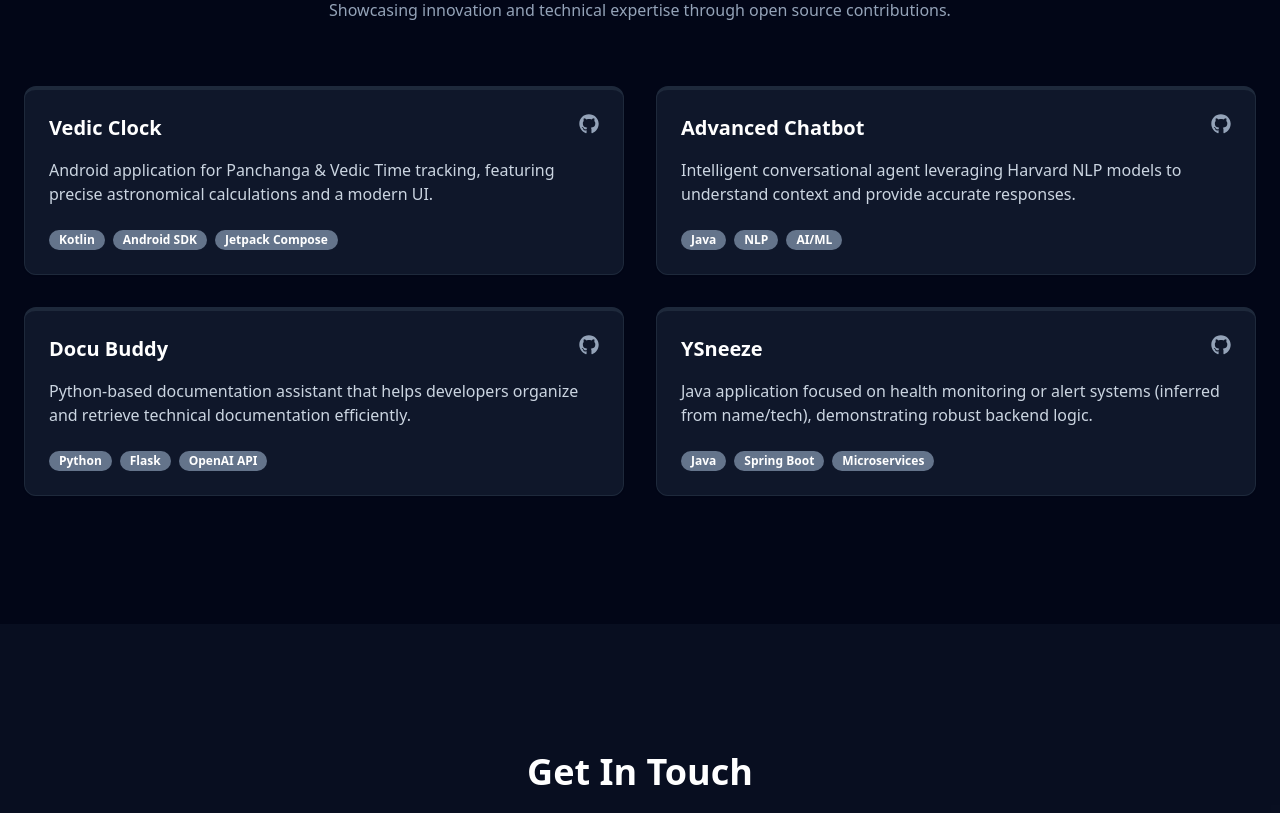
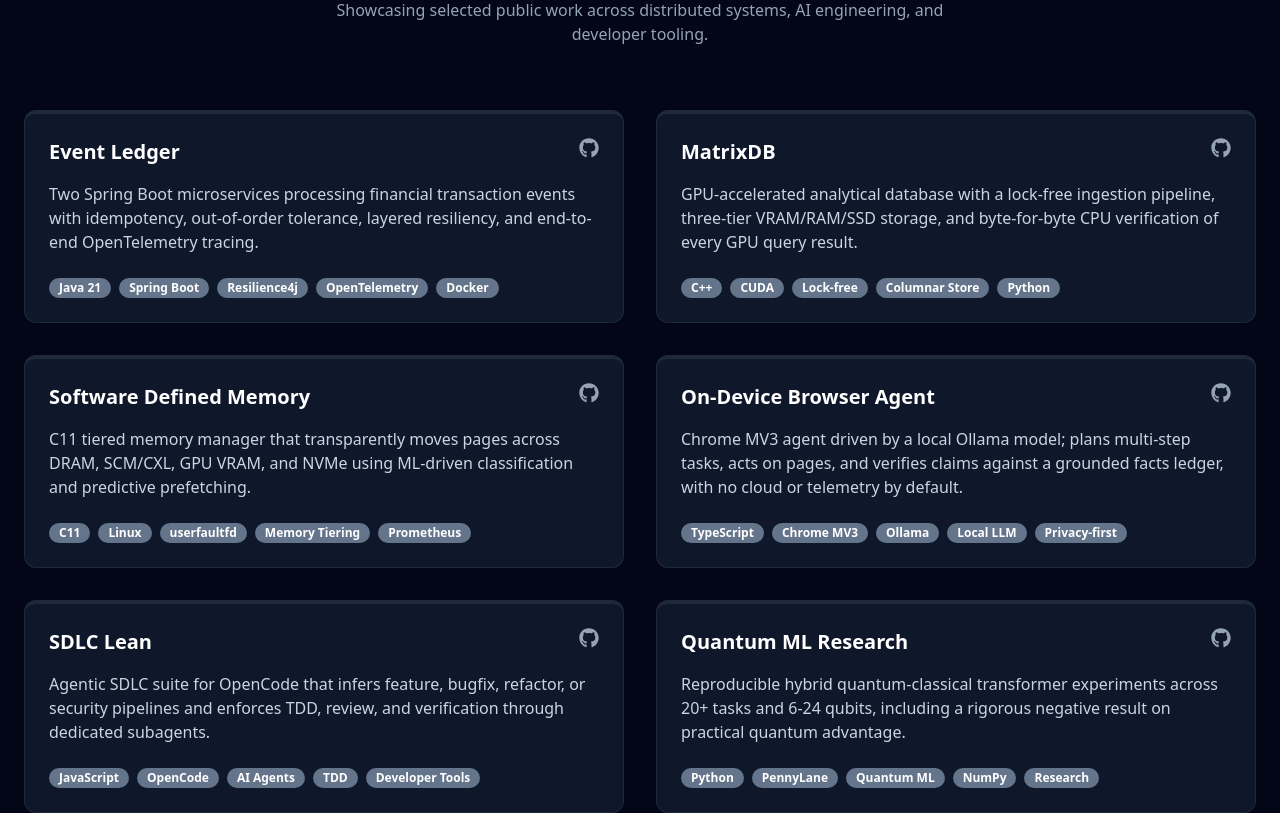
Before and after one commit to saikrishnajava/portfolio, a React (Vite) app: page / in a window 1280 px wide. Shown: the part 5800-6613 px from the top of the page. Built offline with nearby package versions, Linux system fonts and the light colour scheme.

Commit message:
content: feature public repos from both GitHub accounts

```diff
--- a/src/data/projects.json
+++ b/src/data/projects.json
@@ -1,26 +1,38 @@
 [
   {
-    "title": "Vedic Clock",
-    "description": "Android application for Panchanga & Vedic Time tracking, featuring precise astronomical calculations and a modern UI.",
-    "tech": ["Kotlin", "Android SDK", "Jetpack Compose"],
-    "link": "https://github.com/saikrishnajava/vedic-clock"
+    "title": "Event Ledger",
+    "description": "Two Spring Boot microservices processing financial transaction events with idempotency, out-of-order tolerance, layered resiliency, and end-to-end OpenTelemetry tracing.",
+    "tech": ["Java 21", "Spring Boot", "Resilience4j", "OpenTelemetry", "Docker"],
+    "link": "https://github.com/saikrishnajava/event-ledger"
   },
   {
-    "title": "Advanced Chatbot",
-    "description": "Intelligent conversational agent leveraging Harvard NLP models to understand context and provide accurate responses.",
-    "tech": ["Java", "NLP", "AI/ML"],
-    "link": "https://github.com/saikrishnajava/advanced-chatbot"
+    "title": "MatrixDB",
+    "description": "GPU-accelerated analytical database with a lock-free ingestion pipeline, three-tier VRAM/RAM/SSD storage, and byte-for-byte CPU verification of every GPU query result.",
+    "tech": ["C++", "CUDA", "Lock-free", "Columnar Store", "Python"],
+    "link": "https://github.com/garikipatisai-code/matrixdb"
   },
   {
-    "title": "Docu Buddy",
-    "description": "Python-based documentation assistant that helps developers organize and retrieve technical documentation efficiently.",
-    "tech": ["Python", "Flask", "OpenAI API"],
-    "link": "https://github.com/saikrishnajava/docu_buddy"
+    "title": "Software Defined Memory",
+    "description": "C11 tiered memory manager that transparently moves pages across DRAM, SCM/CXL, GPU VRAM, and NVMe using ML-driven classification and predictive prefetching.",
+    "tech": ["C11", "Linux", "userfaultfd", "Memory Tiering", "Prometheus"],
+    "link": "https://github.com/saikrishnajava/SDM"
   },
   {
-    "title": "YSneeze",
-    "description": "Java application focused on health monitoring or alert systems (inferred from name/tech), demonstrating robust backend logic.",
-    "tech": ["Java", "Spring Boot", "Microservices"],
-    "link": "https://github.com/saikrishnajava/ysneeze"
+    "title": "On-Device Browser Agent",
+    "description": "Chrome MV3 agent driven by a local Ollama model; plans multi-step tasks, acts on pages, and verifies claims against a grounded facts ledger, with no cloud or telemetry by default.",
+    "tech": ["TypeScript", "Chrome MV3", "Ollama", "Local LLM", "Privacy-first"],
+    "link": "https://github.com/garikipatisai-code/on-device-browser-agent"
+  },
+  {
+    "title": "SDLC Lean",
+    "description": "Agentic SDLC suite for OpenCode that infers feature, bugfix, refactor, or security pipelines and enforces TDD, review, and verification through dedicated subagents.",
+    "tech": ["JavaScript", "OpenCode", "AI Agents", "TDD", "Developer Tools"],
+    "link": "https://github.com/garikipatisai-code/sdlc-lean"
+  },
+  {
+    "title": "Quantum ML Research",
+    "description": "Reproducible hybrid quantum-classical transformer experiments across 20+ tasks and 6-24 qubits, including a rigorous negative result on practical quantum advantage.",
+    "tech": ["Python", "PennyLane", "Quantum ML", "NumPy", "Research"],
+    "link": "https://github.com/saikrishnajava/quantum-ml-research"
   }
 ]
--- a/src/sections/ProjectsSection.tsx
+++ b/src/sections/ProjectsSection.tsx
@@ -10,7 +10,7 @@ export const ProjectsSection = () => {
         <div className="text-center mb-16">
           <h2 className="text-3xl md:text-4xl font-bold text-slate-900 dark:text-white mb-4">Featured Projects</h2>
           <p className="text-slate-600 dark:text-slate-400 max-w-2xl mx-auto">
-            Showcasing innovation and technical expertise through open source contributions.
+            Showcasing selected public work across distributed systems, AI engineering, and developer tooling.
           </p>
         </div>
         <div className="grid grid-cols-1 md:grid-cols-2 gap-8">
```
